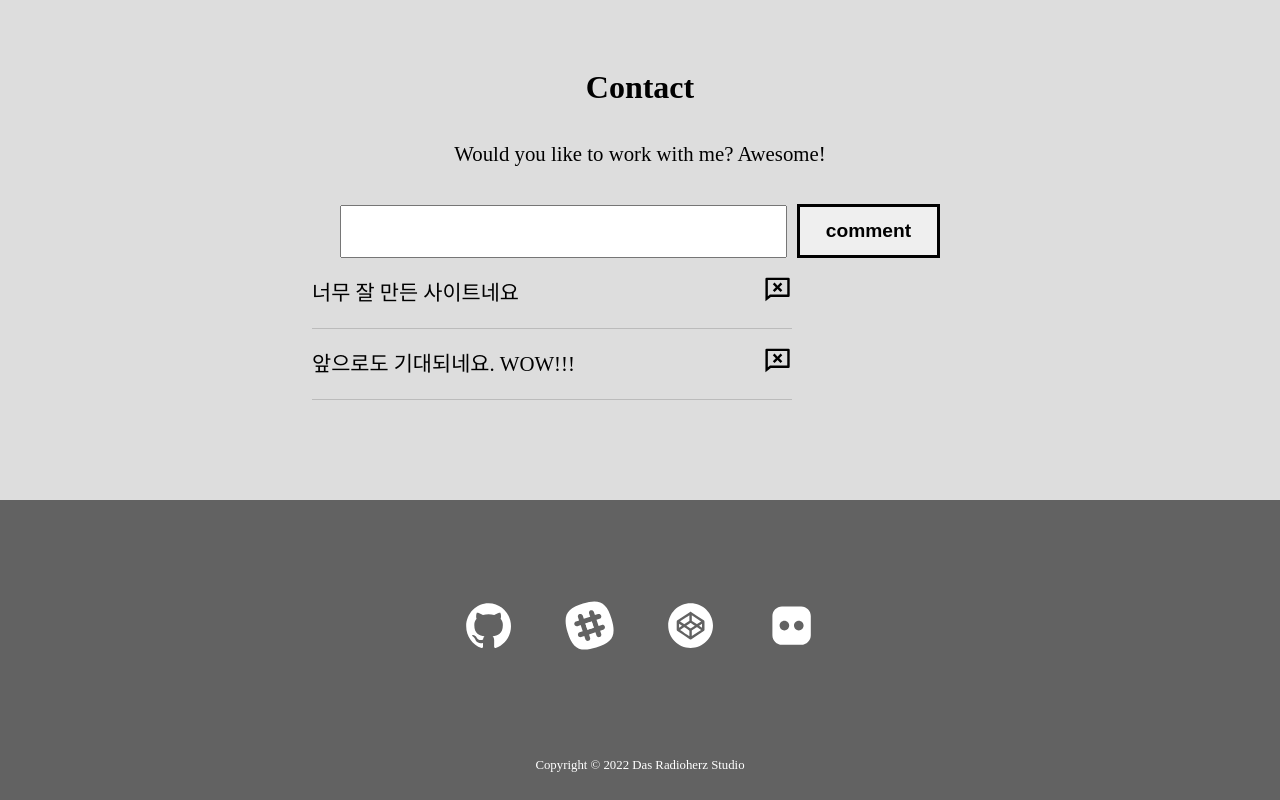
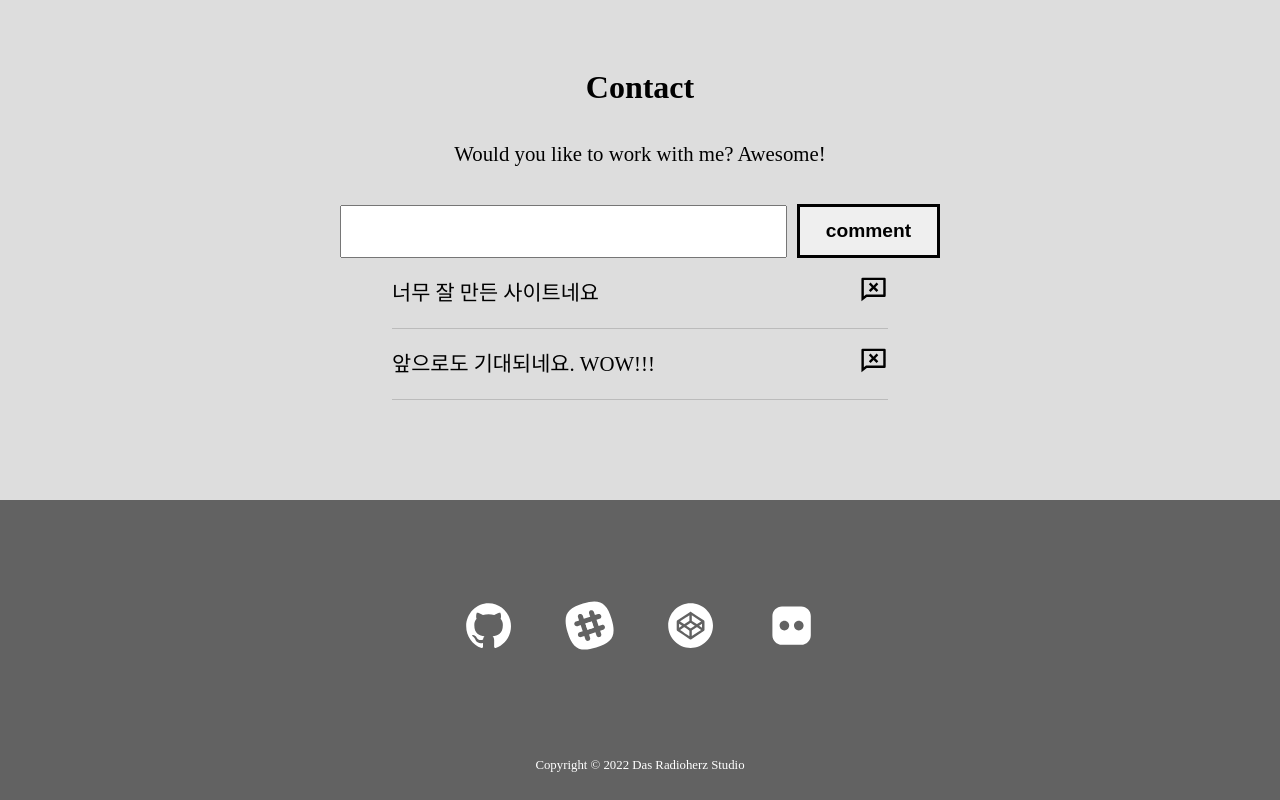
Before and after one commit to radioherz2022/20220823_practice, a React (Create React App) app in the folder react-portfolio/: page / in a window 1280 px wide. Shown: the part 2373-3173 px from the top of the page. Built offline with nearby package versions, Linux system fonts and the light colour scheme.

Commit message:
contact수정

```diff
--- a/react-portfolio/src/components/Contact.js
+++ b/react-portfolio/src/components/Contact.js
@@ -72,7 +72,10 @@ const ContactTitle = styled.div`
 
 `
 const CommentArea = styled.div`
-    text-align: center;
+    display: flex;
+    flex-direction: column;
+    justify-content: center;
+    align-items: center;
 `
 
 const InputBox = styled.div`
@@ -95,7 +98,6 @@ const InputBox = styled.div`
 
 const CommentText = styled.ul`
     text-align: center;
-    margin-left: 312px;
 `
 
 const ComList = styled.li`
@@ -104,7 +106,7 @@ const ComList = styled.li`
     justify-content: space-between;
     align-items: center;
     border-bottom: 1px solid #bbb;
-    width:60vh;
+    width:62vh;
     height: 70px;
     line-height: 70px;
     span{
```
